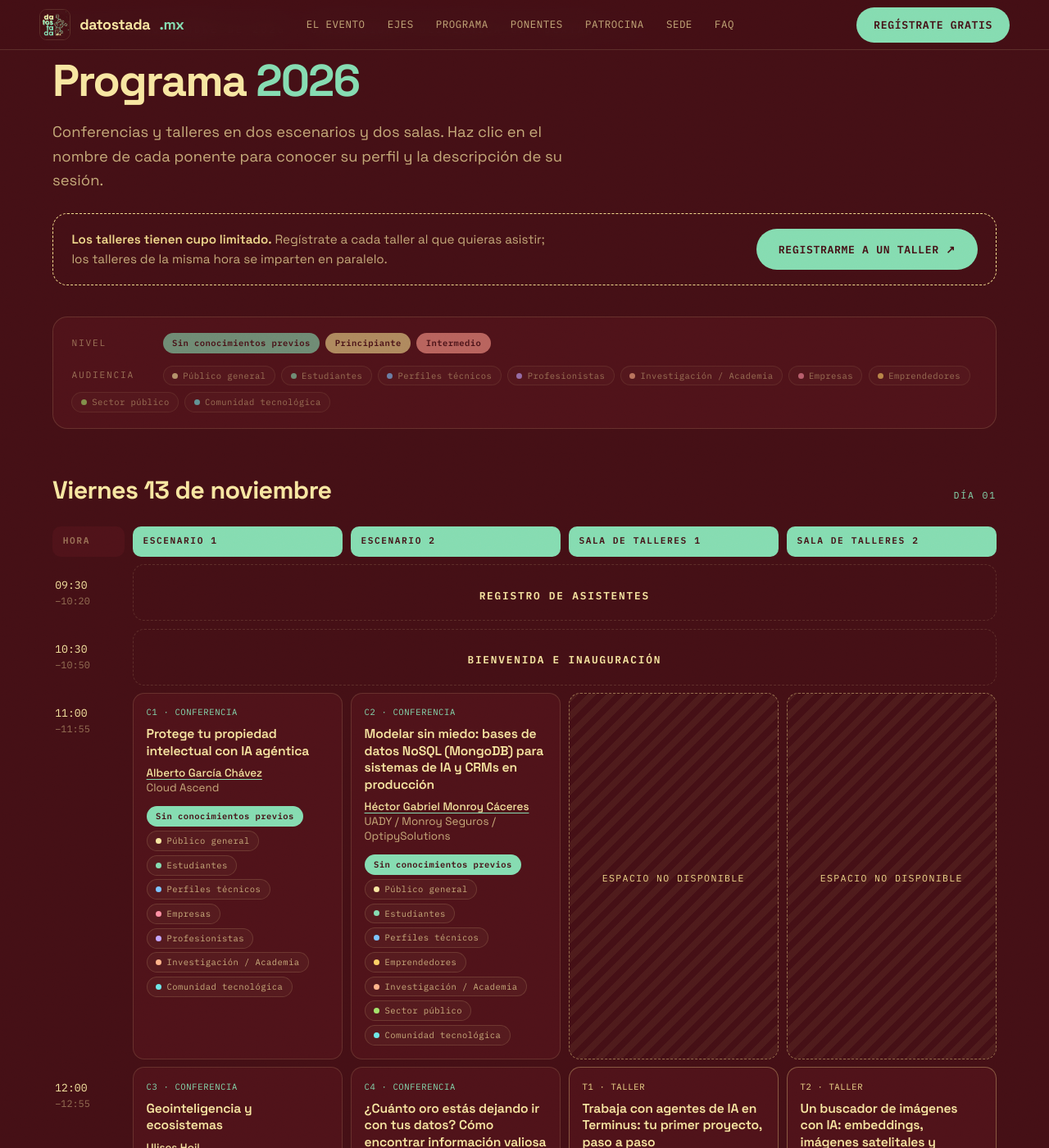
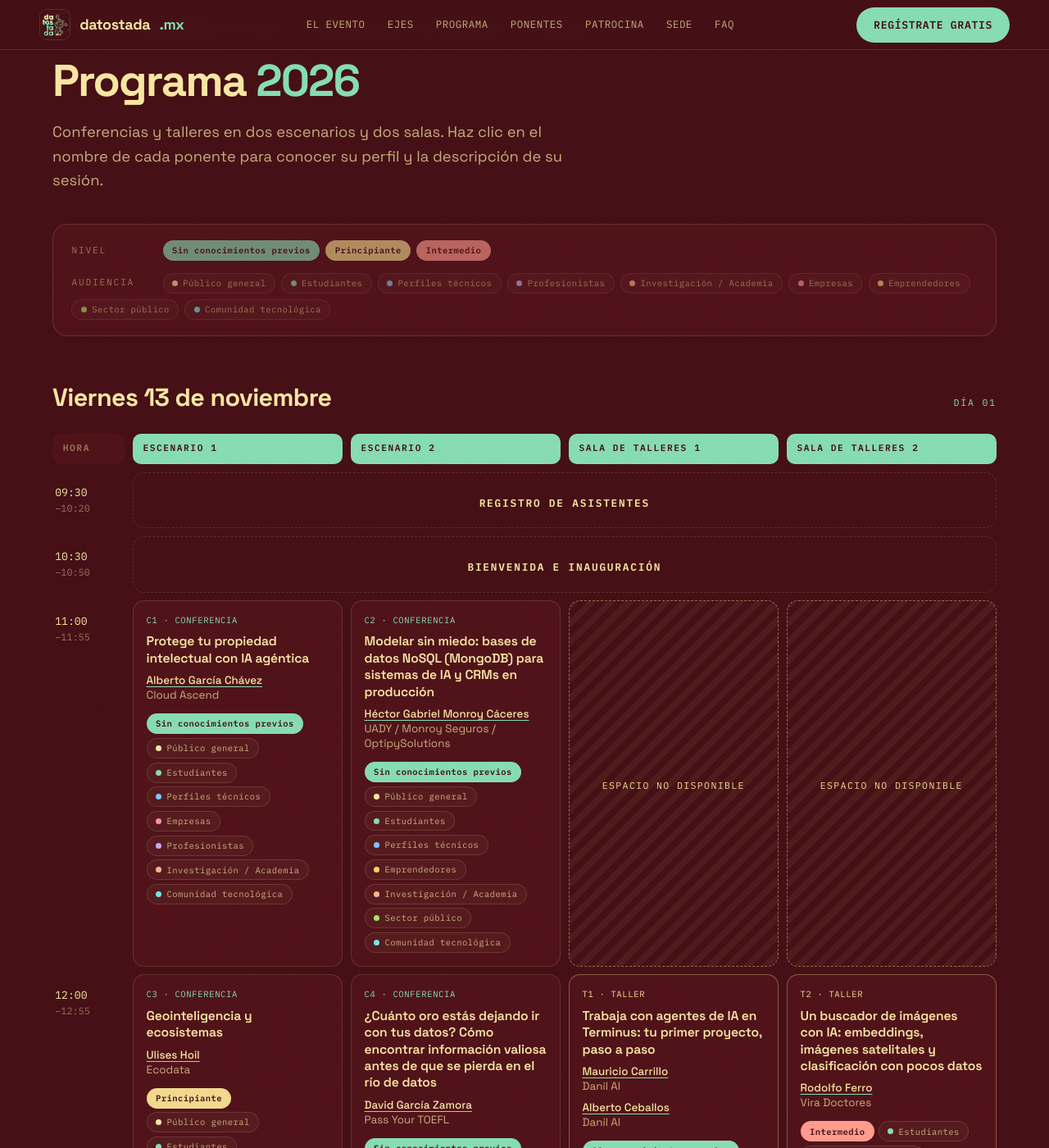
Before and after one commit to datostadamx/datostadamx.github.io, a Jekyll site: the page built from lineup.html, in a window 1280 px wide and 1400 px high, scrolled down 216 px. Shown: the whole window at 82% size. Built offline with Jekyll 4.4.1, drawn with Linux system fonts in a browser that asks for light colours; some of the changed text lies outside the part shown.

Commit message:
Remove the Airtable workshop form links
Workshop registration will move to per-workshop Luma events. Keep the
optional session_info.registration_url so those links can be added per
workshop.

Co-Authored-By: Claude Opus 5.5 <noreply@anthropic.com>

```diff
--- a/_config.yml
+++ b/_config.yml
@@ -24,8 +24,6 @@ registration:
 forms:
   speaker_url: "https://forms.gle/xvfasS9JrbPWLmsXA"
   stands_url: "https://docs.google.com/forms/d/e/1FAIpQLScgNJorygllLtsUI4qxS292HsxZyayhB4aAOK--3VwhZqt98Q/viewform"
-  # Registro a talleres (cupo limitado): botón en cada taller de /lineup/ y en el programa del homepage
-  workshops_url: "https://airtable.com/appnfCDZzPSmiqi5I/pagCiZPWAZ7dBxGa8/form"
 
 # Social links shown in the nav/footer — leave a value blank to hide that icon
 social:
--- a/_data/faq.yml
+++ b/_data/faq.yml
@@ -16,7 +16,7 @@
   answer: "La información sobre constancias y sus criterios de emisión se comunicará próximamente. Se recomienda registrar correctamente tu nombre y correo electrónico."
 
 - question: "¿Habrá talleres?"
-  answer: 'Sí. Habrá 6 talleres prácticos de dos horas sobre agentes de IA, SQL y Python, análisis geoespacial, búsqueda de imágenes con embeddings y más. Consulta horarios y salas en el <a href="/lineup/" style="color:var(--mint)">programa completo</a>. Los talleres tienen cupo limitado y requieren registro previo en <a href="https://airtable.com/appnfCDZzPSmiqi5I/pagCiZPWAZ7dBxGa8/form" target="_blank" rel="noopener" style="color:var(--mint)">este formulario</a>.'
+  answer: 'Sí. Habrá 6 talleres prácticos de dos horas sobre agentes de IA, SQL y Python, análisis geoespacial, búsqueda de imágenes con embeddings y más. Consulta horarios y salas en el <a href="/lineup/" style="color:var(--mint)">programa completo</a>. Algunos talleres podrían requerir registro previo por capacidad limitada.'
 
 - question: "¿Puedo presentar mi startup, proyecto o comunidad?"
   answer: 'Sí. Puedes registrar un stand en <a href="https://docs.google.com/forms/d/e/1FAIpQLScgNJorygllLtsUI4qxS292HsxZyayhB4aAOK--3VwhZqt98Q/viewform" target="_blank" rel="noopener" style="color:var(--mint)">este formulario</a>. Además, el sábado 14 tendremos un open space para que comunidades y startups presenten sus proyectos; si te interesa participar, escríbenos a <a href="mailto:datostadamx2026@gmail.com?subject=Open%20space%20Datostada%20MX%202026" style="color:var(--mint)">datostadamx2026@gmail.com</a>.'
--- a/_data/lineup.yml
+++ b/_data/lineup.yml
@@ -195,8 +195,7 @@ speakers:
     audience: [general, empresas, profesionistas, emprendedores]
 
 # Información por sesión, por su code. registration_url (opcional) muestra el botón
-# "Regístrate" en la tarjeta y en el modal; los talleres usan forms.workshops_url de
-# _config.yml si no tienen una propia. Ejemplo:
+# "Regístrate" en la tarjeta y en el modal. Ejemplo:
 #   C1:
 #     description: "..."
 #     registration_url: "https://..."
--- a/css/style.css
+++ b/css/style.css
@@ -267,7 +267,6 @@ section{position:relative}
   border:1px dashed var(--cream-45);border-radius:var(--radius);padding:1.5rem 1.8rem;
 }
 .prog-note p{color:var(--cream-70);font-size:.95rem;max-width:52ch}
-.prog-ctas{display:flex;flex-wrap:wrap;gap:.8rem}
 
 /* ============ PONENTES ============ */
 .pon-grid{list-style:none;display:grid;grid-template-columns:repeat(auto-fill,minmax(170px,1fr));gap:1rem;margin-top:3rem}
@@ -475,12 +474,6 @@ footer.site{border-top:1px solid var(--wine-line);background:var(--wine-2)}
 .ses-tags{display:flex;flex-wrap:wrap;gap:.3rem;padding-top:.3rem}
 .ses-register{align-self:flex-start;font-family:var(--font-m);font-size:.72rem;color:var(--mint);text-decoration:underline;text-underline-offset:3px}
 .ses-register:hover{color:var(--cream)}
-.lu-note{
-  margin-top:1.6rem;display:flex;flex-wrap:wrap;align-items:center;justify-content:space-between;gap:1rem 1.4rem;
-  border:1px dashed var(--yellow);border-radius:var(--radius);padding:1.1rem 1.4rem;
-}
-.lu-note p{color:var(--cream-70);font-size:.95rem;max-width:60ch}
-.lu-note b{color:var(--yellow);font-weight:600}
 .ses-general{background:none;border-style:dashed;align-items:center;justify-content:center;text-align:center;padding:.7rem 1rem}
 .ses-general .ses-meta{justify-content:center}
 .ses-general .ses-title{font-family:var(--font-m);font-size:.8rem;letter-spacing:.14em;text-transform:uppercase;font-weight:600}
--- a/index.html
+++ b/index.html
@@ -186,10 +186,7 @@ layout: default
     </div>
     <div class="prog-note rv">
       <p>Consulta horarios, salas, descripciones de cada sesión y perfiles de ponentes. Puedes filtrar por nivel de conocimiento y tipo de audiencia.</p>
-      <div class="prog-ctas">
-        <a class="btn btn-mint" href="{{ '/lineup/' | relative_url }}">Ver programa completo →</a>
-        {% if site.forms.workshops_url %}<a class="btn btn-ghost" href="{{ site.forms.workshops_url }}" target="_blank" rel="noopener">Registrarme a un taller ↗</a>{% endif %}
-      </div>
+      <a class="btn btn-mint" href="{{ '/lineup/' | relative_url }}">Ver programa completo →</a>
     </div>
   </div>
 </section>
--- a/lineup.html
+++ b/lineup.html
@@ -11,12 +11,6 @@ permalink: /lineup/
     <p class="sec-label">{{ site.event.dates }} · {{ site.event.venue }}</p>
     <h1 class="sec-title">Programa <em>{{ site.event.year }}</em></h1>
     <p class="sec-lead">Conferencias y talleres en dos escenarios y dos salas. Haz clic en el nombre de cada ponente para conocer su perfil y la descripción de su sesión.</p>
-    {% if site.forms.workshops_url %}
-    <div class="lu-note">
-      <p><b>Los talleres tienen cupo limitado.</b> Regístrate a cada taller al que quieras asistir; los talleres de la misma hora se imparten en paralelo.</p>
-      <a class="btn btn-mint" href="{{ site.forms.workshops_url }}" target="_blank" rel="noopener">Registrarme a un taller ↗</a>
-    </div>
-    {% endif %}
 
     <div class="lu-filters" aria-label="Filtrar sesiones">
       <div class="lu-filter-group">
@@ -73,8 +67,7 @@ permalink: /lineup/
           <p class="ses-who"><b>{{ s.speaker_text }}</b></p>
           {% endif %}
           {% assign info = lineup.session_info[s.code] %}
-          {% assign reg = info.registration_url %}{% if s.kind == "taller" and reg == nil %}{% assign reg = site.forms.workshops_url %}{% endif %}
-          {% if reg %}<a class="ses-register" href="{{ reg }}" target="_blank" rel="noopener">Regístrate ↗</a>{% endif %}
+          {% if info.registration_url %}<a class="ses-register" href="{{ info.registration_url }}" target="_blank" rel="noopener">Regístrate ↗</a>{% endif %}
           {% endif %}
         </article>
         {% endfor %}
@@ -113,8 +106,7 @@ permalink: /lineup/
       <b>{{ s.title | escape }}</b>
       <span>{{ s.code }} · {{ day.date }} · {{ slot.start }}–{{ day.slots[last].end }} · {{ room.name }}</span>
       {% if info.description %}<p class="sp-desc">{{ info.description | escape }}</p>{% endif %}
-      {% assign reg = info.registration_url %}{% if s.kind == "taller" and reg == nil %}{% assign reg = site.forms.workshops_url %}{% endif %}
-      {% if reg %}<a class="btn btn-mint sp-register" href="{{ reg }}" target="_blank" rel="noopener">Regístrate ↗</a>{% endif %}
+      {% if info.registration_url %}<a class="btn btn-mint sp-register" href="{{ info.registration_url }}" target="_blank" rel="noopener">Regístrate ↗</a>{% endif %}
     </li>
     {% endif %}
     {% endfor %}
```
